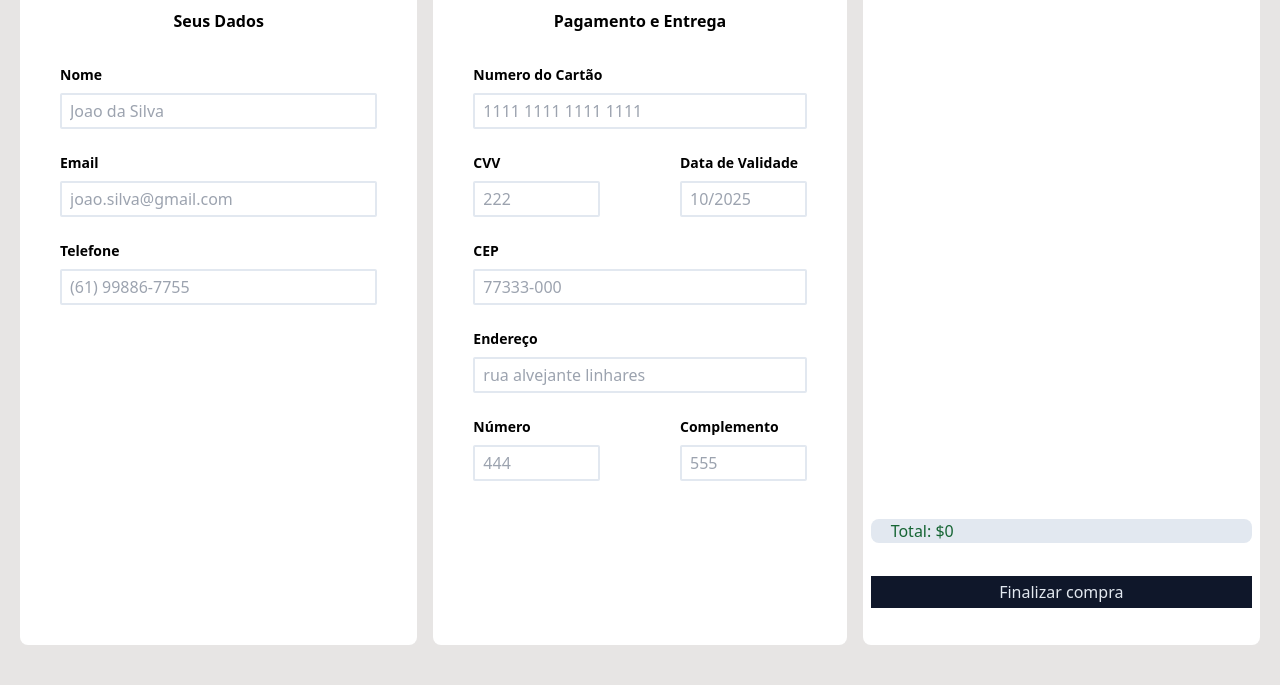
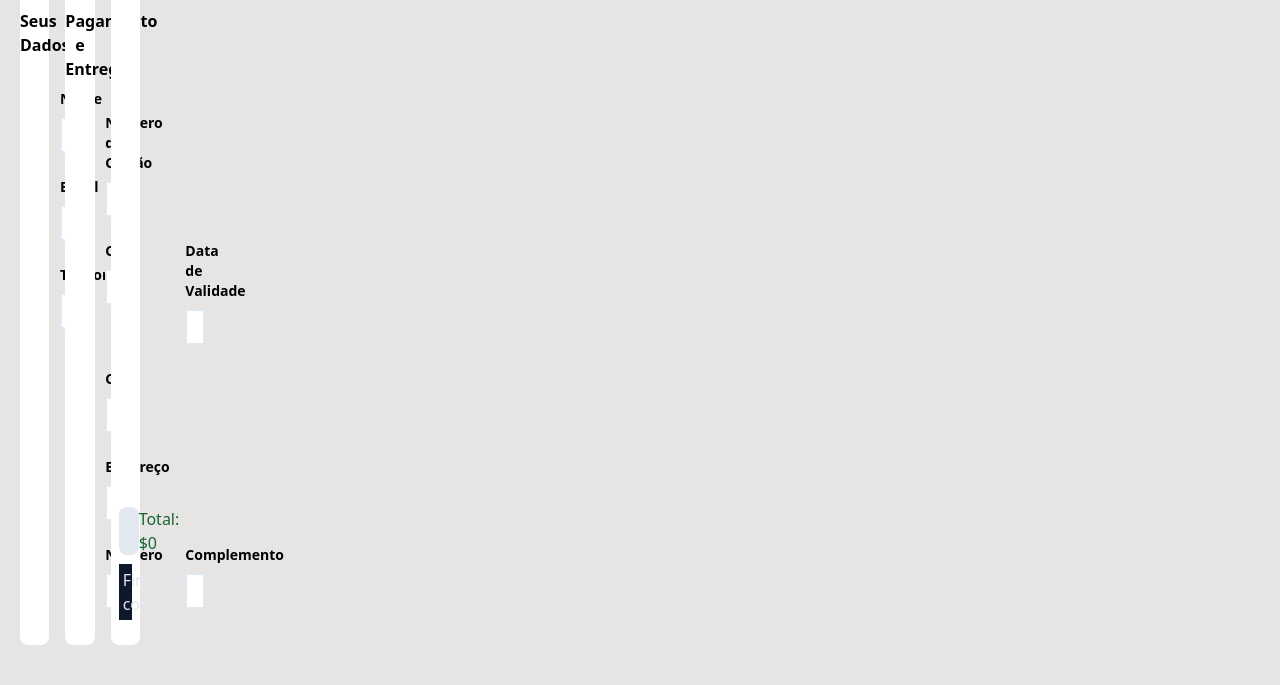
Before and after one commit to MuriloLucena08/GamePlayStore, a website built with Vite: page checkout.html in a window 1280 px wide. Shown: the part 115-800 px from the top of the page. Built offline with nearby package versions, Linux system fonts and the light colour scheme.

Commit message:
Update checkout.html

```diff
--- a/checkout.html
+++ b/checkout.html
@@ -19,7 +19,7 @@
     referrerpolicy="no-referrer"
   />
 </head>
-<body class="bg-stone-200 flex flex-col h-screen">
+<body class="md:w-32 bg-stone-200 flex flex-col h-screen">
     <header class="flex text-xl bg-lime-600 h-16 px-8 py-4 shadow-xl shadow-lime-100 justify-between sticky top-0 z-10">
       <div class="flex text-slate-200">
         <a href="./">
```
